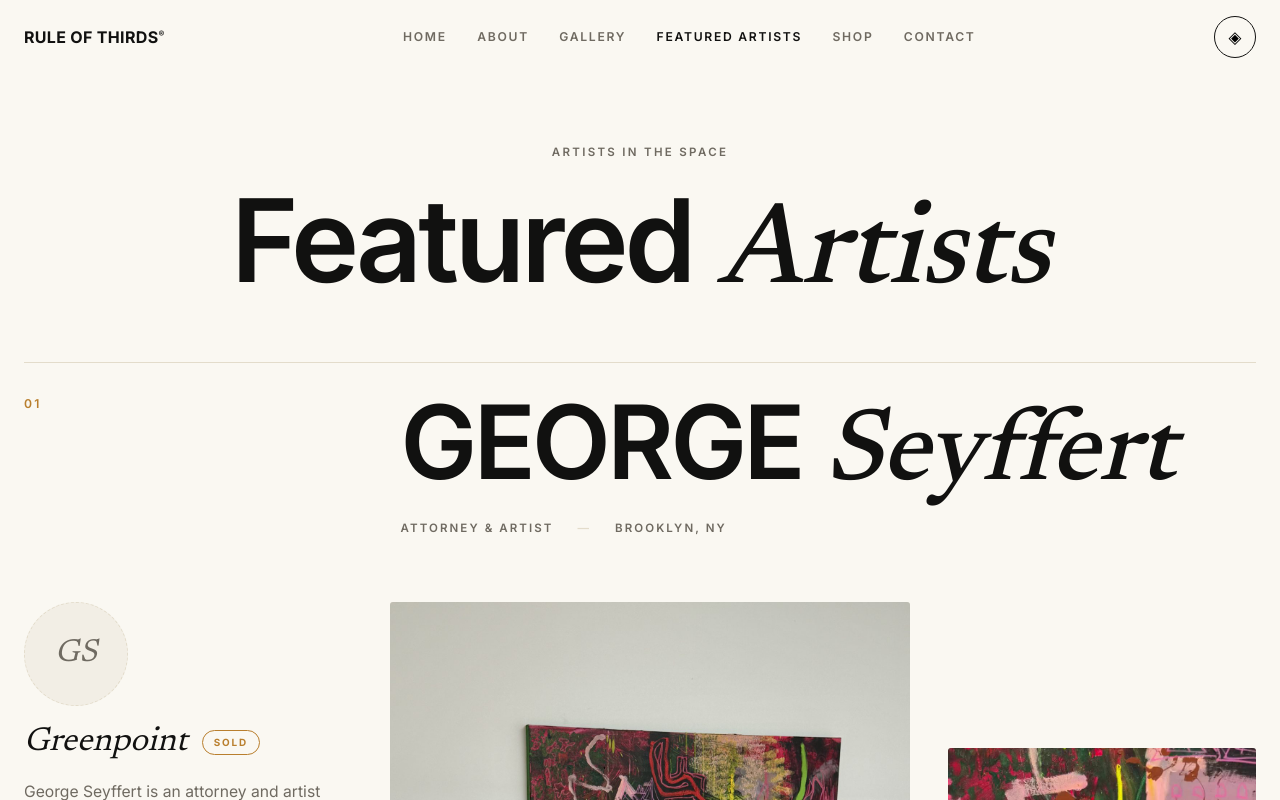
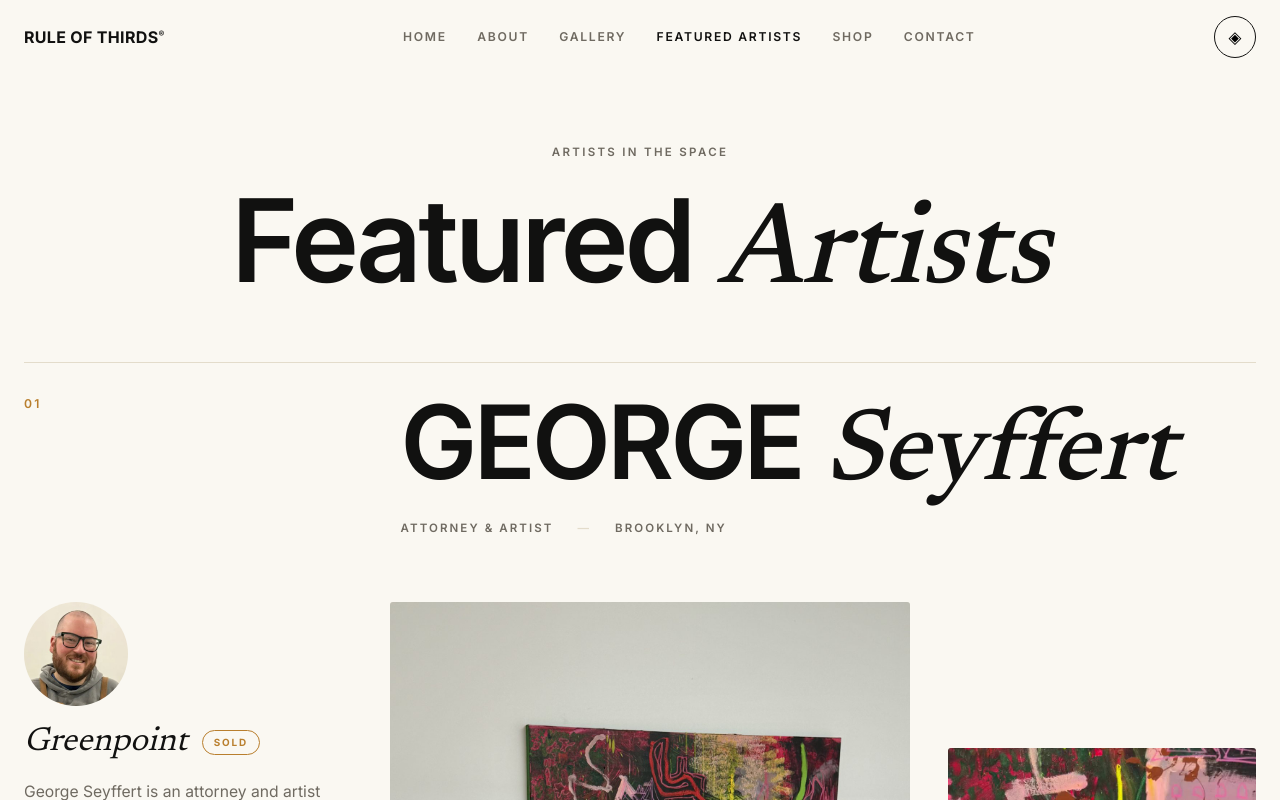
Before and after one commit to shabazz23/ruleofthirds-nyc, a Next.js app: page /featured-artists in a window 1280 px wide. Shown: the top 800 px of the page. Built offline with nearby package versions, Linux system fonts and the light colour scheme; grey boxes are pictures that could not be loaded.

Commit message:
Featured Artists: add George Seyffert's portrait
Co-Authored-By: Claude Opus 5.5 <noreply@anthropic.com>
Claude-Session: https://claude.ai/code/session_01Tn9LWBcg633dhnb2tuuHFV

```diff
--- a/components/artists.js
+++ b/components/artists.js
@@ -27,6 +27,7 @@ export const ARTISTS = [
     last: 'Seyffert',
     role: 'Attorney & Artist',
     hometown: 'Brooklyn, NY',
+    portrait: '/artists/george-seyffert.jpg',
     bio: 'George Seyffert is an attorney and artist from Brooklyn, New York. His painting Greenpoint hangs in the space.',
     work: {
       title: 'Greenpoint',
```
Also changed, not shown: public/artists/george-seyffert.jpg (added).
